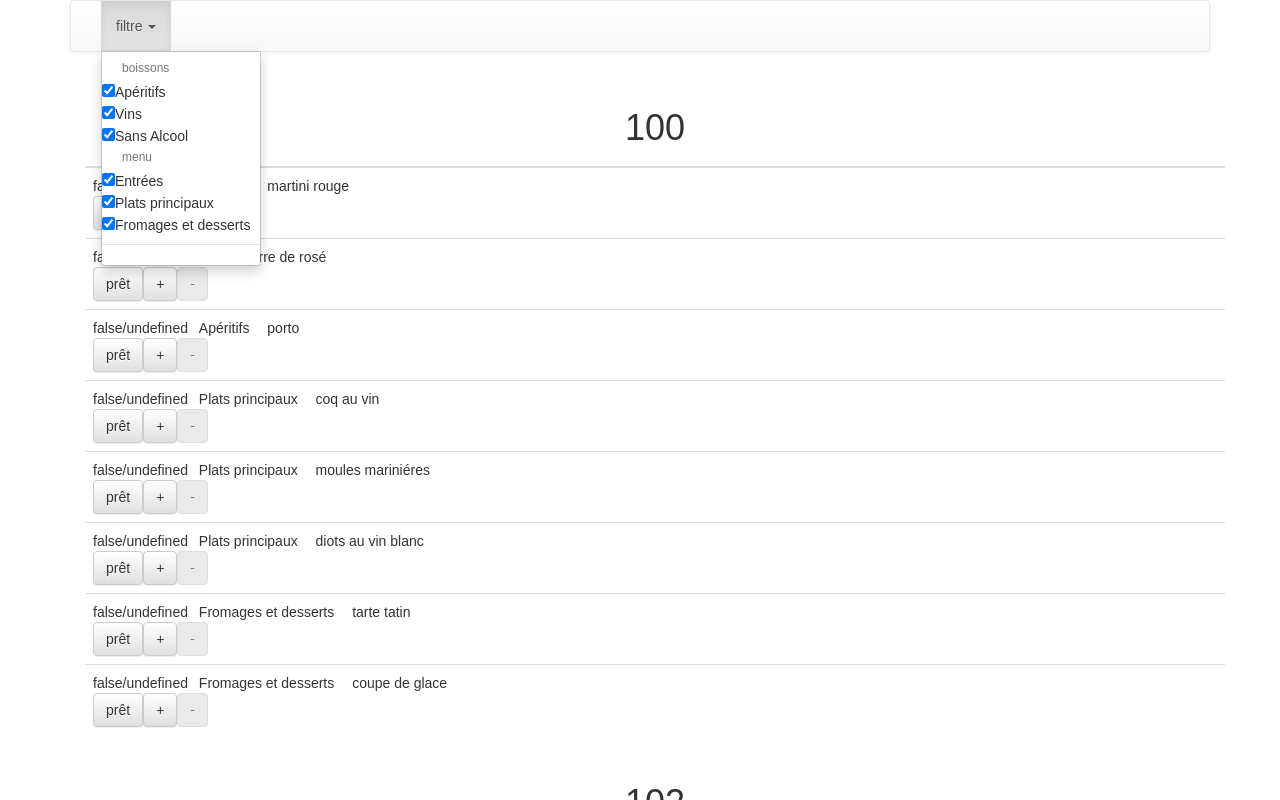
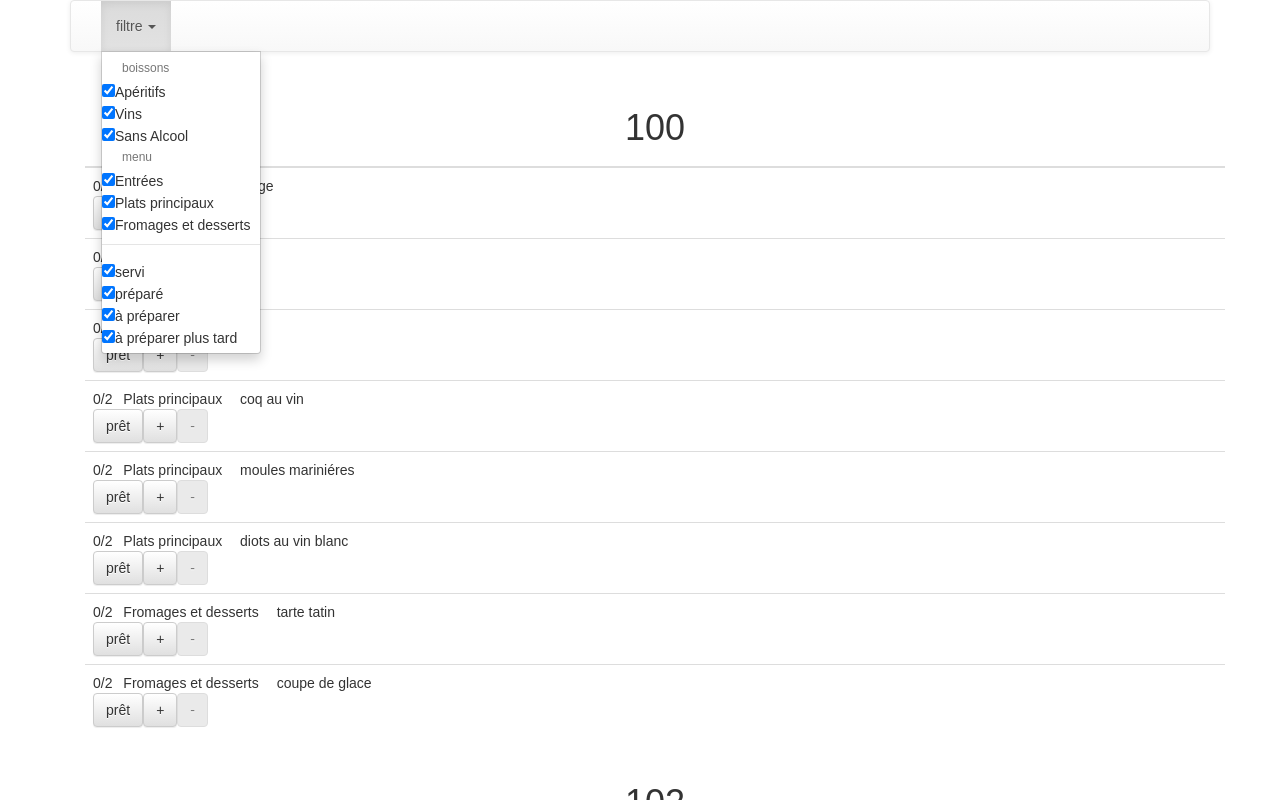
Before and after one commit to Ulyoh/resto, a React (Create React App) app in the folder clients/orders_list/: page / in a window 1280 px wide. Both pictures are taken after a click on the link "filtre". Shown: the top 800 px of the page. Built offline with nearby package versions, Linux system fonts and the light colour scheme.

Commit message:
add filter depend on the state of preparation of the article

```diff
--- a/clients/orders_list/src/components/Containers/AppContainer.js
+++ b/clients/orders_list/src/components/Containers/AppContainer.js
@@ -34,11 +34,31 @@ class AppContainer extends Component {
     newOrdersList = newOrdersList.map(table => {
       table.show = false;
       table.orders.map(order => {
-        order.show = filter[order.group_nbr].show;
+        order.show = true;
+
+        //filtred by delivered
+        if(!filter[1000].show && order.delivered)
+          order.show = false;
+
+        //filtred by prepared
+        else if(!filter[1001].show && order.prepared)
+          order.show = false;
+
+        //filtred by to do now
+        else if(!filter[1002].show && order.preparing)
+          order.show = false;
+
+        //filtred by to do later
+        else if(!filter[1003].show && (!order.delivered && !order.prepared && !order.preparing))
+          order.show = false;
+
+        order.show = order.show && filter[order.group_nbr].show;
+
         showTable |= order.show;
         showOrdersList |= showTable;
         return order;
       })
+
       table.show = showTable;
       showTable = false;
       return table;
--- a/clients/orders_list/src/components/Containers/OrderRowContainer.js
+++ b/clients/orders_list/src/components/Containers/OrderRowContainer.js
@@ -11,29 +11,29 @@ class OrdersRowContainer extends Component {
 
     this.state = {
       allPrepared: false,
-      toBePrepared: this.props.order.toBePrepared,
-      prepared: this.props.order.prepared,
+      toDo: this.props.order.toDo,
+      done: this.props.order.done,
     };
   }
 
   allPrepared() {
-    const newState = Object.assign(this.state, { allPrepared: true, prepared: this.state.toBePrepared + '' });
+    const newState = Object.assign(this.state, { allPrepared: true, done: this.state.toDo + '' });
 
     this.setState(newState);
   };
 
   onePrepared() {
-    const prepared = +this.state.prepared < +this.state.toBePrepared ? +this.state.prepared + 1 : +this.state.toBePrepared;
-    const allPrepared = (prepared >= this.state.toBePrepared);
-    const newState = Object.assign(this.state, { allPrepared: allPrepared, prepared: prepared + '' });
+    const done = +this.state.done < +this.state.toDo ? +this.state.done + 1 : +this.state.toDo;
+    const allPrepared = (done >= this.state.toDo);
+    const newState = Object.assign(this.state, { allPrepared: allPrepared, done: done + '' });
 
     this.setState(newState);
   };
 
   oneNotAlreadyPrepared() {
-    const prepared = +this.state.prepared > 0 ? +this.state.prepared - 1 : 0;
+    const done = +this.state.done > 0 ? +this.state.done - 1 : 0;
     const allPrepared = false;
-    const newState = Object.assign(this.state, { allPrepared: allPrepared, prepared: prepared + '' });
+    const newState = Object.assign(this.state, { allPrepared: allPrepared, done: done + '' });
 
     this.setState(newState);
   };
@@ -42,7 +42,7 @@ class OrdersRowContainer extends Component {
     const order = this.props.order;
     const disabledWhenAllPrepared = this.state.allPrepared ? "disabled" : false;
     const TrClassName = "article " + (this.state.allPrepared ? "success" : "");
-    const disabledWhenNonePrepared = this.state.prepared <= 0 ? "disabled" : false;
+    const disabledWhenNonePrepared = this.state.done <= 0 ? "disabled" : false;
 
     const buttonsProps = {
       allPrepared: this.allPrepared,
@@ -55,8 +55,8 @@ class OrdersRowContainer extends Component {
     const childrenProps = {
       id: '' + this.props.table_nbr + order.article_nbr,
       className: TrClassName,
-      prepared: this.state.prepared,
-      toBePrepared: order.toBePrepared,
+      done: this.state.done,
+      toDo: order.toDo,
       group: order.group,
       article_title: order.article_title,
       buttonsProps: buttonsProps,
--- a/clients/orders_list/src/components/Presentationals/FilterCheckBoxLine.js
+++ b/clients/orders_list/src/components/Presentationals/FilterCheckBoxLine.js
@@ -1,14 +1,10 @@
 import React from 'react'
-import FilterCheckbox from './FilterCheckbox'
 
-const FilterCheckboxLine = ({ title, hCBC, group_nbr, filter }) =>
+const FilterCheckboxLine = ({ title, hCBC, group_nbr, toShow }) =>
 
   <li role="presentation">
-    <FilterCheckbox
-      hCBC = {hCBC}
-      group_nbr = {group_nbr}
-      filter = {filter}
-    />
+    {/*hCBC : handleCheckedBoxChange*/}
+    <input onChange = {() => { hCBC(group_nbr) } } type="checkbox" aria-label="..." defaultChecked={toShow}/>
     {title}
   </li>
 
--- a/clients/orders_list/src/components/Presentationals/FilterCheckbox.js
+++ /dev/null
@@ -1,7 +0,0 @@
-import React from 'react';
-
-const CheckBox = ({ hCBC, group_nbr, filter }) =>
-  // hCBC : handleCheckedBoxChange
-  <input onChange = {() => { hCBC(group_nbr) } } type="checkbox" aria-label="..." defaultChecked={filter[group_nbr].show}/>
-
-export default CheckBox;
--- a/clients/orders_list/src/components/Presentationals/MyHeaderCheckBoxList.js
+++ b/clients/orders_list/src/components/Presentationals/MyHeaderCheckBoxList.js
@@ -18,7 +18,7 @@ const MyHeaderCheckBoxList = ({ filter, handleCheckedBoxChange }) =>
             title = {group.title}
             hCBC = {handleCheckedBoxChange}
             group_nbr = {group.group_nbr}
-            filter = {filter}
+            toShow = {filter[group.group_nbr].show}
           />
         )}
         {/* end for each article */}
@@ -26,9 +26,19 @@ const MyHeaderCheckBoxList = ({ filter, handleCheckedBoxChange }) =>
     )}
     {/* end for list of articles */}
     <li role="separator" className="divider"></li>
-    {/* filtre by article served or not */}
     <li className="dropdown-header" role="presentation"> </li>
+    {/* filtres by article served or not */}
+    {Object.keys(filter).map((group_nbr) =>
 
+      (group_nbr >= 1000) && <FilterCheckboxLine
+        key = {filter[group_nbr].title}
+        title = {filter[group_nbr].title}
+        hCBC = {handleCheckedBoxChange}
+        group_nbr = {group_nbr}
+        toShow = {filter[group_nbr].show}
+                             />
+
+    )}
   </ul>
 
 export default MyHeaderCheckBoxList
--- a/clients/orders_list/src/components/Presentationals/OrderRow.js
+++ b/clients/orders_list/src/components/Presentationals/OrderRow.js
@@ -1,11 +1,11 @@
 import React from 'react';
 import OrderRowButtons from './OrderRowButtons';
 
-const OrderRow = ({ id, className, prepared, toBePrepared, group, article_title, buttonsProps }) =>
+const OrderRow = ({ id, className, done, toDo, group, article_title, buttonsProps }) =>
 
   <tr id={id} className={ className }>
     <td>
-      <span className="toBePrepared"> {prepared +'/'+ toBePrepared} </span>
+      <span className="toBePrepared"> {done +'/'+ toDo} </span>
       <span className="money"> </span>
       <span style={{margin: '7px'}} > {group} </span>
       <span style={{margin: '7px'}} > {article_title} </span>
@@ -13,5 +13,4 @@ const OrderRow = ({ id, className, prepared, toBePrepared, group, article_title,
       <OrderRowButtons {...buttonsProps}/>
     </td>
   </tr>
-
 export default OrderRow;
--- a/clients/orders_list/src/components/Presentationals/OrdersByTable.js
+++ b/clients/orders_list/src/components/Presentationals/OrdersByTable.js
@@ -14,8 +14,7 @@ const OrdersByTable = ({ table }) =>
         </thead>
         <tbody>
           {table.orders.map((order) =>
-            order.show &&
-              <OrdersRowContainer key={'' + table.table_nbr + order.article_nbr} order={order} table_nbr={table.table_nbr} />
+            order.show && <OrdersRowContainer key={'' + table.table_nbr + order.article_nbr} order={order} table_nbr={table.table_nbr} />
           )}
         </tbody>
       </table>
```
